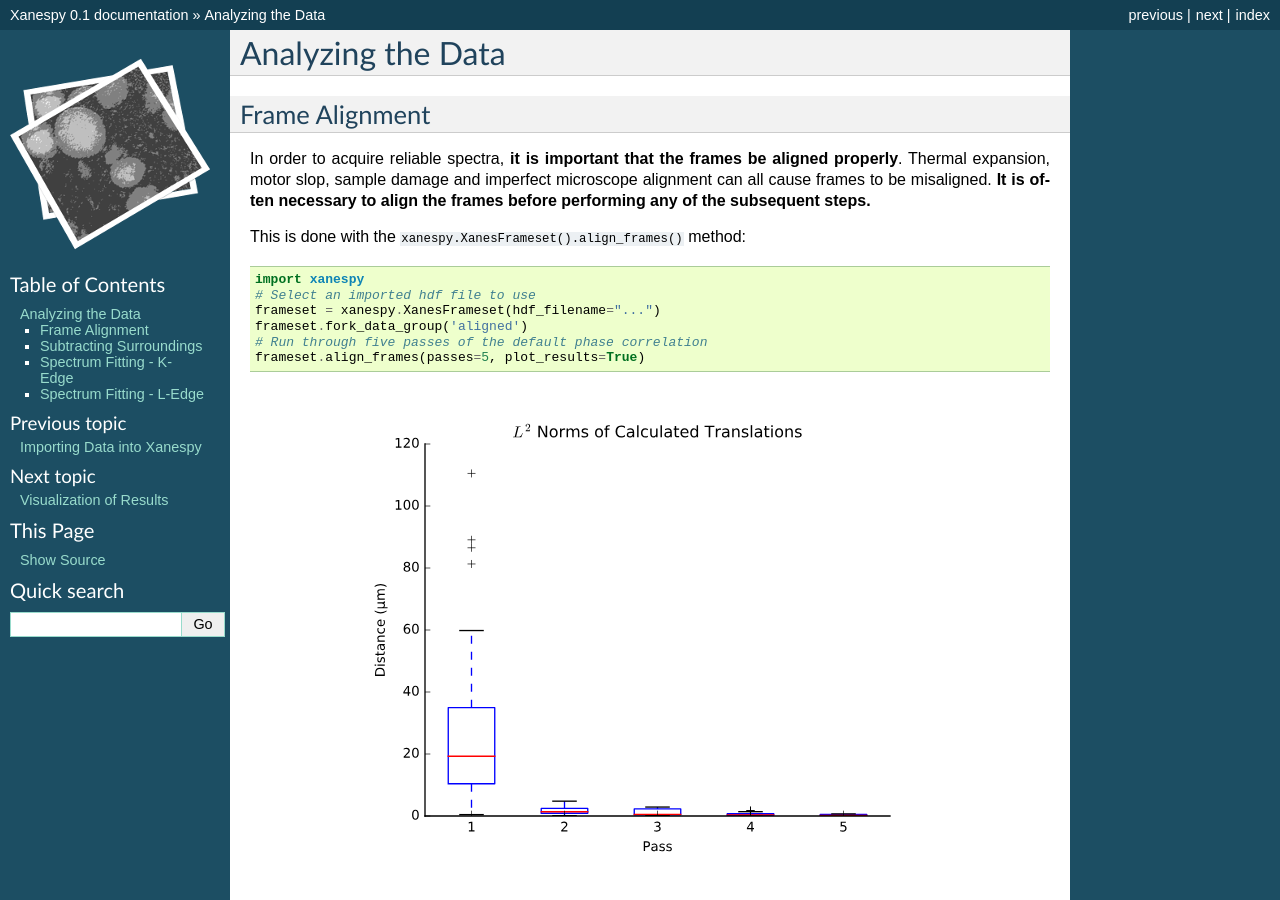
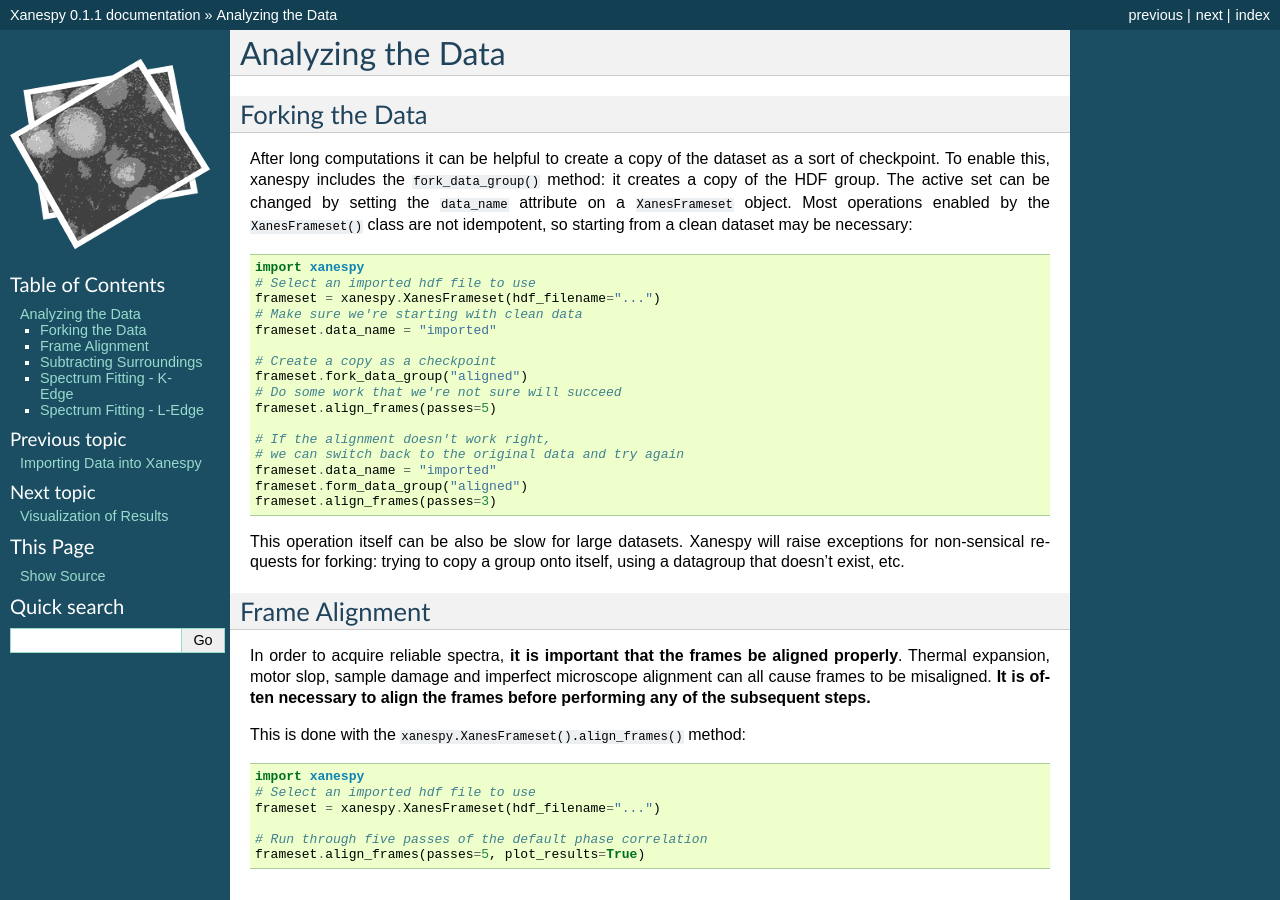
Before and after one commit to canismarko/xanespy, a Sphinx documentation site: the page built from docs/analysis.rst, in a window 1280 px wide and 900 px high. Built offline with Sphinx 7.4.7, drawn with Linux system fonts in a browser that asks for light colours; some of the changed text lies outside the part shown.

Commit message:
Updated version numbers to v0.1.1 and added data forking documentation.

```diff
--- a/docs/analysis.rst
+++ b/docs/analysis.rst
@@ -1,5 +1,40 @@
 Analyzing the Data
 ==================
+
+Forking the Data
+----------------
+
+After long computations it can be helpful to create a copy of the
+dataset as a sort of checkpoint. To enable this, xanespy includes the
+``fork_data_group()`` method: it creates a copy of the HDF group. The
+active set can be changed by setting the ``data_name`` attribute on a
+``XanesFrameset`` object. Most operations enabled by the
+``XanesFrameset()`` class are not idempotent, so starting from a clean
+dataset may be necessary:
+
+.. code:: python
+
+   import xanespy
+   # Select an imported hdf file to use
+   frameset = xanespy.XanesFrameset(hdf_filename="...")
+   # Make sure we're starting with clean data
+   frameset.data_name = "imported"
+
+   # Create a copy as a checkpoint
+   frameset.fork_data_group("aligned")
+   # Do some work that we're not sure will succeed
+   frameset.align_frames(passes=5)
+
+   # If the alignment doesn't work right,
+   # we can switch back to the original data and try again
+   frameset.data_name = "imported"
+   frameset.form_data_group("aligned")
+   frameset.align_frames(passes=3)
+
+This operation itself can be also be slow for large datasets. Xanespy
+will raise exceptions for non-sensical requests for forking: trying to
+copy a group onto itself, using a datagroup that doesn't exist, etc.
+
 
 Frame Alignment
 ---------------
@@ -15,7 +50,7 @@ This is done with the ``xanespy.XanesFrameset().align_frames()`` method::
   import xanespy
   # Select an imported hdf file to use
   frameset = xanespy.XanesFrameset(hdf_filename="...")
-  frameset.fork_data_group('aligned')
+
   # Run through five passes of the default phase correlation
   frameset.align_frames(passes=5, plot_results=True)
 
--- a/docs/conf.py
+++ b/docs/conf.py
@@ -65,7 +65,7 @@ author = 'Mark Wolf'
 # The short X.Y version.
 version = '0.1'
 # The full version, including alpha/beta/rc tags.
-release = '0.1'
+release = '0.1.1'
 
 # The language for content autogenerated by Sphinx. Refer to documentation
 # for a list of supported languages.
--- a/docs/intro.rst
+++ b/docs/intro.rst
@@ -31,6 +31,7 @@ Xanespy can be installed from the **python package index (PyPI) using pip**
 .. code:: bash
 
    $ pip install xanespy
+
 
 or from anaconda.org using **conda**
 
--- a/setup.py
+++ b/setup.py
@@ -3,7 +3,7 @@
 from distutils.core import setup
 
 setup(name="xanespy",
-      version="0.1.0",
+      version="0.1.1",
       description="Tools for analyzing X-ray absorbance spectroscopy data",
       author="Mark Wolf",
       author_email="mark.wolf.music@gmail.com",
--- a/xanespy/__init__.py
+++ b/xanespy/__init__.py
@@ -17,7 +17,7 @@
 # You should have received a copy of the GNU General Public License
 # along with Xanespy.  If not, see <http://www.gnu.org/licenses/>.
 
-__version__ = "0.1.0"
+__version__ = "0.1.1"
 
 import sys
 import os
```
